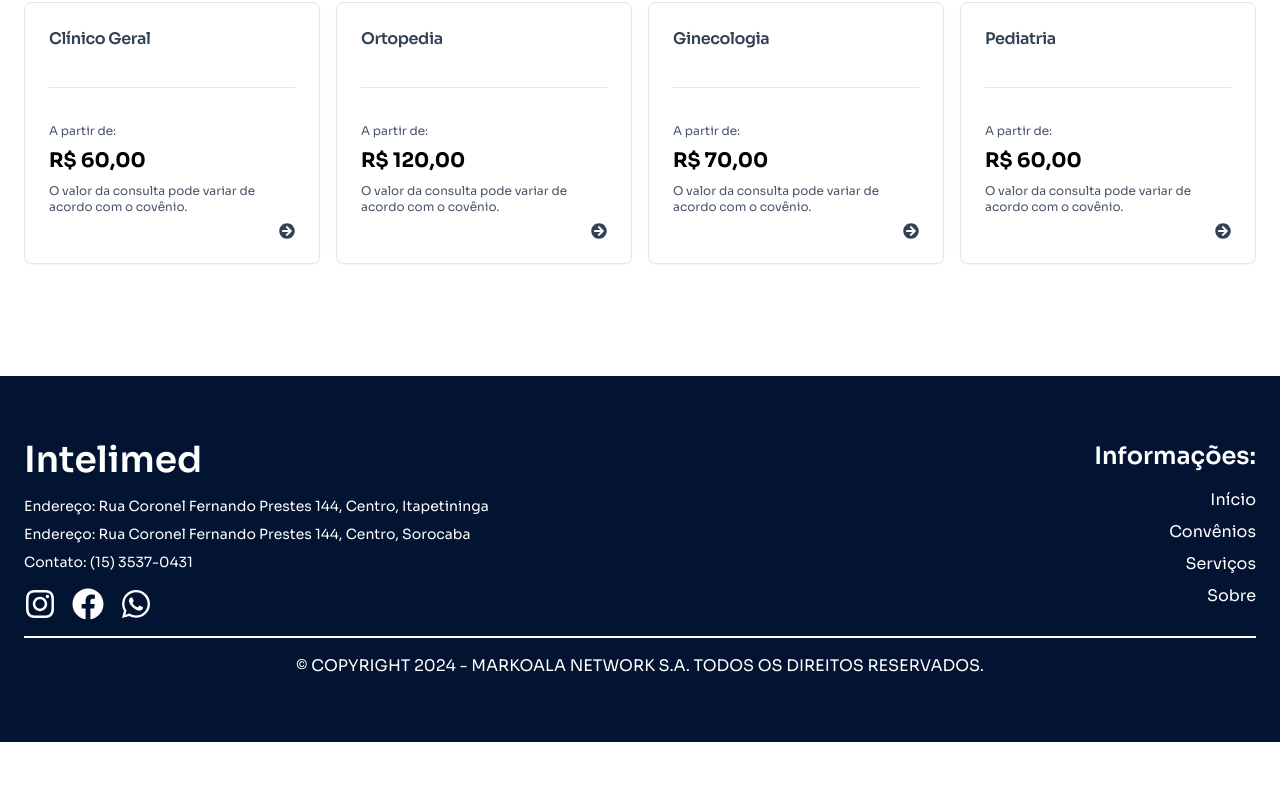
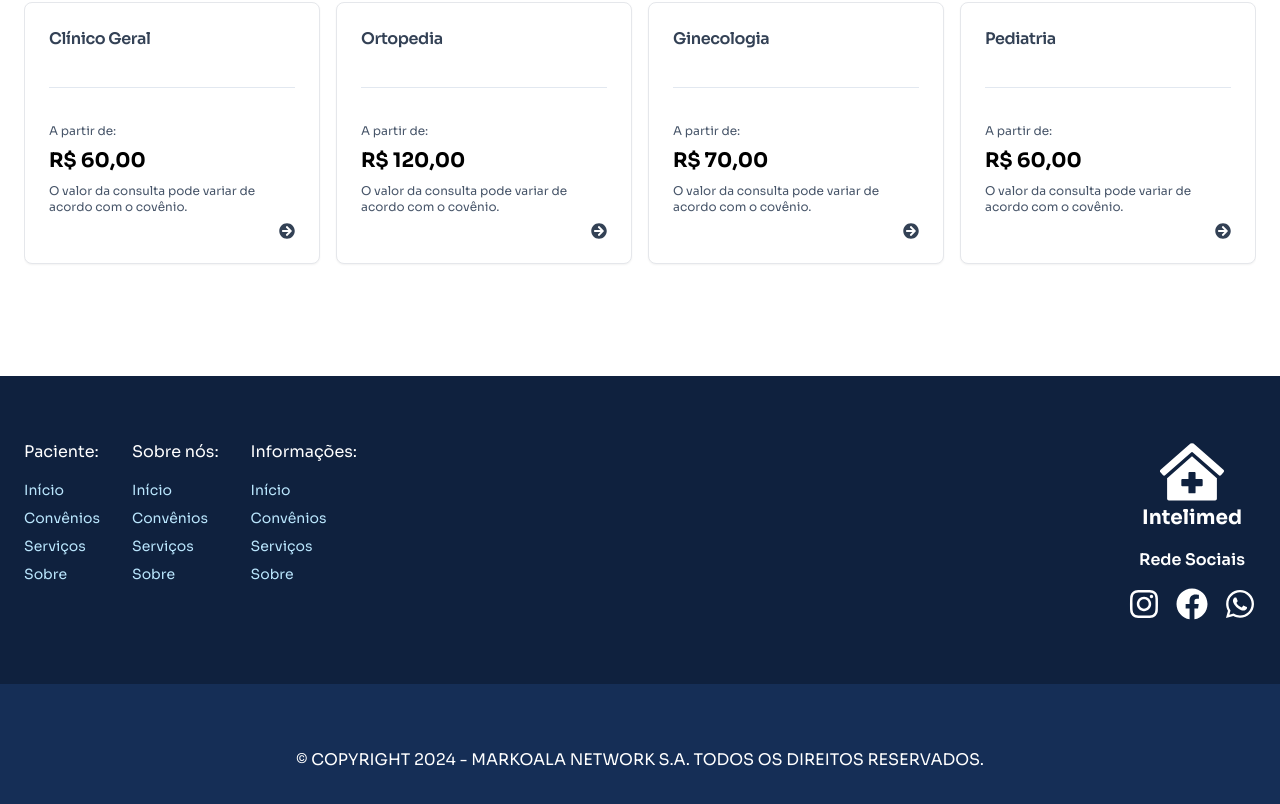
Before and after one commit to marcos-homero/clinicmodel, a Next.js app: page / in a window 1280 px wide. Shown: the part 1254-2058 px from the top of the page. Before the commit the page ends 1996 px from the top, so only its background shows below. Built offline with nearby package versions, Linux system fonts and the light colour scheme.

Commit message:
New Att 26/09/2024

```diff
--- a/src/components/Footer.tsx
+++ b/src/components/Footer.tsx
@@ -1,6 +1,11 @@
 import Link from "next/link";
 import React from "react";
-import { FaFacebook, FaInstagram, FaWhatsapp } from "react-icons/fa";
+import {
+  FaClinicMedical,
+  FaFacebook,
+  FaInstagram,
+  FaWhatsapp,
+} from "react-icons/fa";
 
 const Footer = () => {
   const links = [
@@ -13,20 +18,61 @@ const Footer = () => {
   return (
     <div
       id="footer"
-      className="bg-[#031432] w-full flex items-center py-16 justify-center"
+      className="bg-[#0f213e] w-full flex flex-col items-center justify-center"
     >
-      <div className="flex flex-col w-full px-6 max-w-[1300px] gap-4">
-        <div className="flex flex-col lg:flex-row lg:justify-between w-full ">
-          <div className="flex flex-col gap-4 max-lg:items-center">
-            <h2 className="text-white text-4xl font-semibold">Intelimed</h2>
+      <div className="flex flex-col w-full px-6 py-16 max-w-[1300px] h-[75%] gap-4">
+        <div className="flex flex-col lg:flex-row lg:justify-between w-full gap-16 ">
+          <div className="flex flex-col gap-8 lg:flex-row w-full">
+            <div className="flex flex-col gap-4 max-lg:items-center">
+              <h2 className="text-white font-normal">Paciente:</h2>
+              <div className="flex flex-col gap-2 max-lg:items-center">
+                {links.map((item, index) => (
+                  <p
+                    className="text-sky-200 text-sm hover:underline cursor-pointer"
+                    key={index}
+                  >
+                    {item.name}
+                  </p>
+                ))}
+              </div>
+            </div>
+            <div className="flex flex-col gap-4 max-lg:items-center">
+              <h2 className="text-white font-normal">Sobre nós:</h2>
+              <div className="flex flex-col gap-2 max-lg:items-center">
+                {links.map((item, index) => (
+                  <p
+                    className="text-sky-200  hover:underline text-sm cursor-pointer"
+                    key={index}
+                  >
+                    {item.name}
+                  </p>
+                ))}
+              </div>
+            </div>
+            <div className="flex flex-col gap-4 max-lg:items-center">
+              <h2 className="text-white font-normal">Informações:</h2>
+              <div className="flex flex-col gap-2 max-lg:items-center">
+                {links.map((item, index) => (
+                  <p
+                    className="text-sky-200 text-sm hover:underline cursor-pointer"
+                    key={index}
+                  >
+                    {item.name}
+                  </p>
+                ))}
+              </div>
+            </div>
+          </div>
+
+          <div className="flex flex-col gap-4 items-center">
+            <h1 className="text-white text-4xl font-semibold">
+              <div className="flex flex-col justify-around items-center w-fit">
+                <FaClinicMedical size={64} className="text-white" />
+                <h1 className="text-white text-xl font-bold">Intelimed</h1>
+              </div>
+            </h1>
             <div className="flex flex-col max-lg:items-center gap-2">
-              <p className="text-white text-sm text-start">
-                Endereço: Rua Coronel Fernando Prestes 144, Centro, Itapetininga
-              </p>
-              <p className="text-white text-sm text-start">
-                Endereço: Rua Coronel Fernando Prestes 144, Centro, Sorocaba
-              </p>
-              <p className="text-white text-sm">Contato: (15) 3537-0431</p>
+              <p className="text-white font-semibold">Rede Sociais</p>
             </div>
             <div className="flex gap-4">
               <Link
@@ -61,22 +107,9 @@ const Footer = () => {
               </Link>
             </div>
           </div>
-          <div className="flex flex-col gap-4 max-lg:items-center">
-            <h2 className="text-white text-2xl font-semibold">Informações:</h2>
-            <div className="flex flex-col gap-2 max-lg:items-center">
-              {links.map((item, index) => (
-                <p
-                  className="text-white text-end hover:text-primary cursor-pointer"
-                  key={index}
-                >
-                  {item.name}
-                </p>
-              ))}
-            </div>
-          </div>
         </div>
-
-        <span className="h-[2px] bg-white w-full"></span>
+      </div>
+      <div className="w-full h-[25%] py-16 bg-[#152e56]">
         <p className="text-white text-center">
           © COPYRIGHT 2024 - MARKOALA NETWORK S.A. TODOS OS DIREITOS RESERVADOS.
         </p>
```
